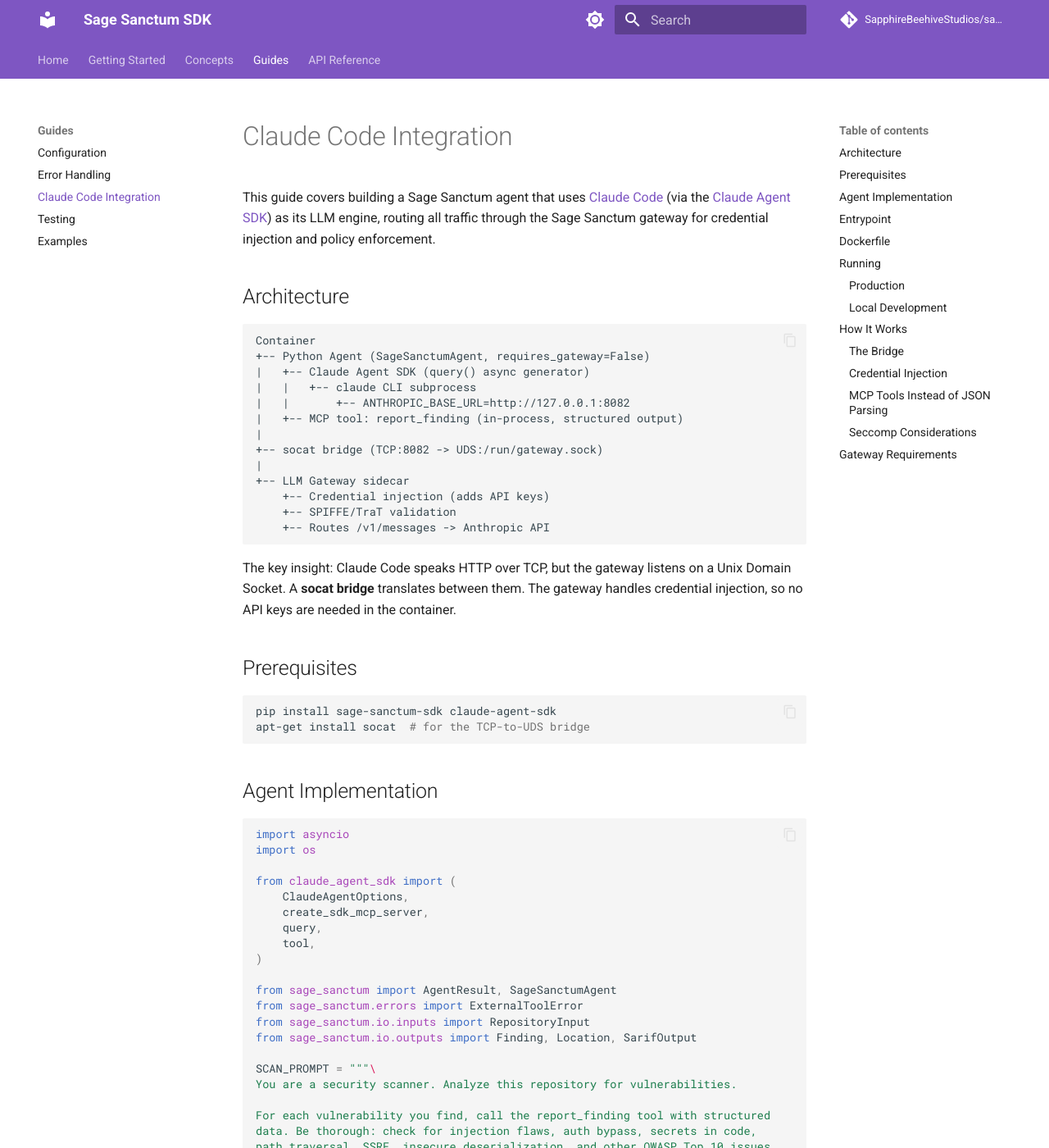
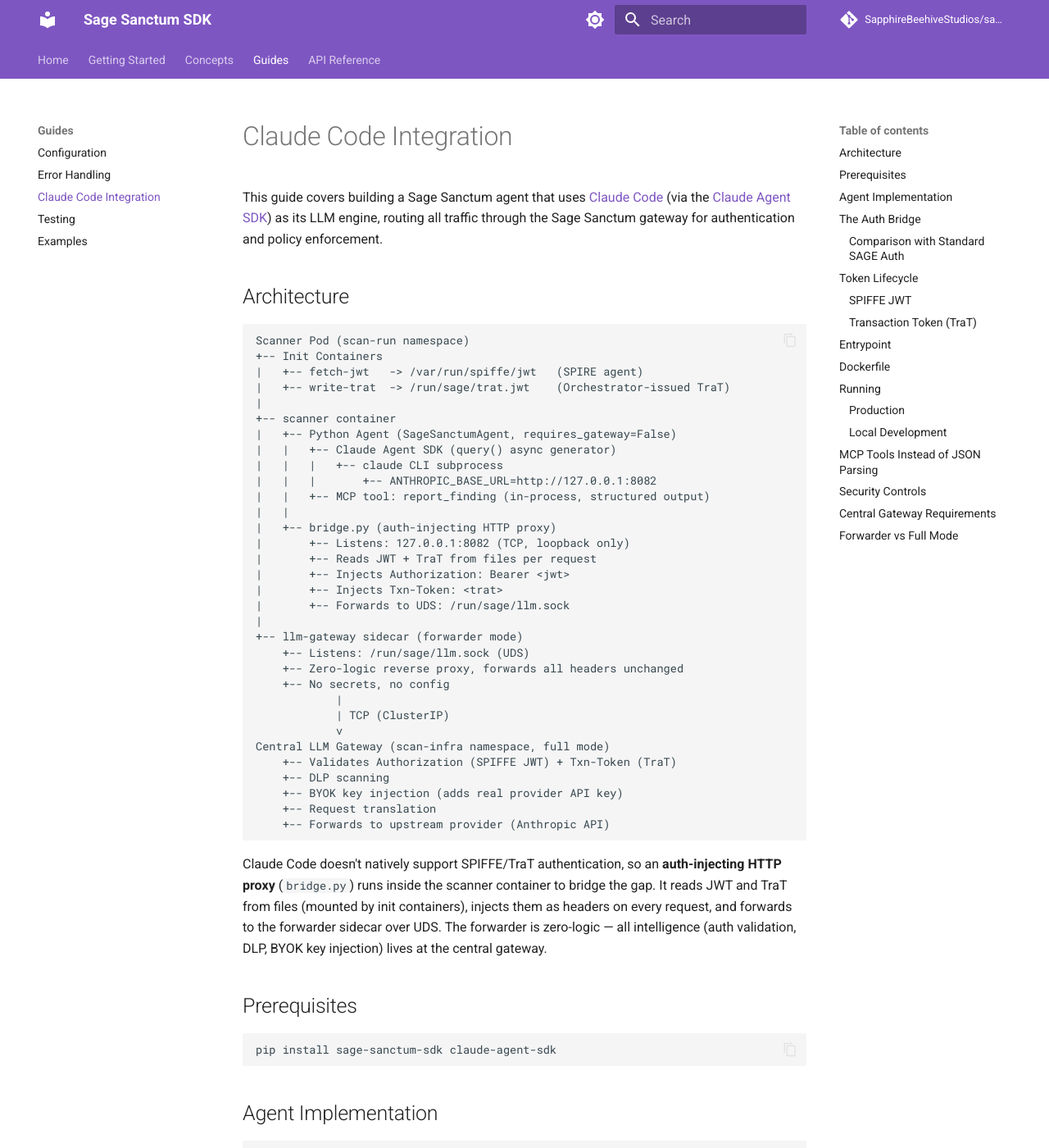
Before and after one commit to SapphireBeehiveStudios/sage-sanctum-sdk, an MkDocs documentation site: the page built from docs/guides/claude-code.md, in a window 1280 px wide and 1400 px high. Shown: the whole window at 82% size. Built offline with MkDocs 1.6.1 and Material for MkDocs 9.7.7, drawn with Linux system fonts in a browser that asks for light colours; comment, search, counter and statistics services are not loaded; some of the changed text lies outside the part shown.

Commit message:
docs: update architecture to reflect bridge.py auth proxy and forwarder sidecar
Replace socat references with bridge.py (auth-injecting HTTP proxy that
reads SPIFFE JWT + TraT per request). Document init containers, forwarder
vs full mode, security controls, and central gateway responsibilities.

Co-Authored-By: Claude Opus 4.6 <noreply@anthropic.com>

````diff
--- a/docs/guides/claude-code.md
+++ b/docs/guides/claude-code.md
@@ -1,32 +1,50 @@
 # Claude Code Integration
 
-This guide covers building a Sage Sanctum agent that uses [Claude Code](https://docs.anthropic.com/en/docs/claude-code) (via the [Claude Agent SDK](https://github.com/anthropics/claude-agent-sdk-python)) as its LLM engine, routing all traffic through the Sage Sanctum gateway for credential injection and policy enforcement.
+This guide covers building a Sage Sanctum agent that uses [Claude Code](https://docs.anthropic.com/en/docs/claude-code) (via the [Claude Agent SDK](https://github.com/anthropics/claude-agent-sdk-python)) as its LLM engine, routing all traffic through the Sage Sanctum gateway for authentication and policy enforcement.
 
 ## Architecture
 
 ```
-Container
-+-- Python Agent (SageSanctumAgent, requires_gateway=False)
-|   +-- Claude Agent SDK (query() async generator)
-|   |   +-- claude CLI subprocess
-|   |       +-- ANTHROPIC_BASE_URL=http://127.0.0.1:8082
-|   +-- MCP tool: report_finding (in-process, structured output)
+Scanner Pod (scan-run namespace)
++-- Init Containers
+|   +-- fetch-jwt   -> /var/run/spiffe/jwt   (SPIRE agent)
+|   +-- write-trat  -> /run/sage/trat.jwt    (Orchestrator-issued TraT)
 |
-+-- socat bridge (TCP:8082 -> UDS:/run/gateway.sock)
++-- scanner container
+|   +-- Python Agent (SageSanctumAgent, requires_gateway=False)
+|   |   +-- Claude Agent SDK (query() async generator)
+|   |   |   +-- claude CLI subprocess
+|   |   |       +-- ANTHROPIC_BASE_URL=http://127.0.0.1:8082
+|   |   +-- MCP tool: report_finding (in-process, structured output)
+|   |
+|   +-- bridge.py (auth-injecting HTTP proxy)
+|       +-- Listens: 127.0.0.1:8082 (TCP, loopback only)
+|       +-- Reads JWT + TraT from files per request
+|       +-- Injects Authorization: Bearer <jwt>
+|       +-- Injects Txn-Token: <trat>
+|       +-- Forwards to UDS: /run/sage/llm.sock
 |
-+-- LLM Gateway sidecar
-    +-- Credential injection (adds API keys)
-    +-- SPIFFE/TraT validation
-    +-- Routes /v1/messages -> Anthropic API
++-- llm-gateway sidecar (forwarder mode)
+    +-- Listens: /run/sage/llm.sock (UDS)
+    +-- Zero-logic reverse proxy, forwards all headers unchanged
+    +-- No secrets, no config
+            |
+            | TCP (ClusterIP)
+            v
+Central LLM Gateway (scan-infra namespace, full mode)
+    +-- Validates Authorization (SPIFFE JWT) + Txn-Token (TraT)
+    +-- DLP scanning
+    +-- BYOK key injection (adds real provider API key)
+    +-- Request translation
+    +-- Forwards to upstream provider (Anthropic API)
 ```
 
-The key insight: Claude Code speaks HTTP over TCP, but the gateway listens on a Unix Domain Socket. A **socat bridge** translates between them. The gateway handles credential injection, so no API keys are needed in the container.
+Claude Code doesn't natively support SPIFFE/TraT authentication, so an **auth-injecting HTTP proxy** (`bridge.py`) runs inside the scanner container to bridge the gap. It reads JWT and TraT from files (mounted by init containers), injects them as headers on every request, and forwards to the forwarder sidecar over UDS. The forwarder is zero-logic — all intelligence (auth validation, DLP, BYOK key injection) lives at the central gateway.
 
 ## Prerequisites
 
 ```bash
 pip install sage-sanctum-sdk claude-agent-sdk
-apt-get install socat  # for the TCP-to-UDS bridge
 ```
 
 ## Agent Implementation
@@ -70,10 +90,6 @@ class ClaudeCodeAgent(SageSanctumAgent[RepositoryInput]):
         return "0.1.0"
 
     async def run(self, agent_input: RepositoryInput) -> AgentResult:
-        gateway_socket = os.environ.get(
-            "LLM_GATEWAY_SOCKET", "/run/llm-gateway.sock"
-        )
-        bridge_port = 8082
         findings: list[Finding] = []
 
         # --- Define MCP tool for structured finding collection ---
@@ -136,55 +152,89 @@ class ClaudeCodeAgent(SageSanctumAgent[RepositoryInput]):
 
         mcp_server = create_sdk_mcp_server([handle_finding])
 
-        # --- Start socat bridge: TCP loopback -> gateway UDS ---
+        # --- Run Claude via Agent SDK ---
+        # bridge.py is started separately (by entrypoint or supervisor)
+        # and listens on 127.0.0.1:BRIDGE_PORT
 
-        bridge = await asyncio.create_subprocess_exec(
-            "socat",
-            f"TCP-LISTEN:{bridge_port},bind=127.0.0.1,fork,reuseaddr",
-            f"UNIX-CONNECT:{gateway_socket}",
+        cost = 0.0
+        async for message in query(
+            prompt=SCAN_PROMPT,
+            options=ClaudeAgentOptions(
+                cwd=str(agent_input.path),
+                max_turns=30,
+                model="claude-sonnet-4-5-20250929",
+                permission_mode="bypassPermissions",
+                mcp_servers={"scanner": mcp_server},
+                env={
+                    "ANTHROPIC_BASE_URL": (
+                        f"http://127.0.0.1:{BRIDGE_PORT}"
+                    ),
+                    "ANTHROPIC_API_KEY": "gateway-injected",
+                },
+            ),
+        ):
+            if message.type == "result":
+                cost = getattr(message, "cost_usd", 0.0)
+
+        return AgentResult(
+            output=SarifOutput(
+                tool_name=self.name,
+                tool_version=self.version,
+                findings=findings,
+            ),
+            exit_code=0,
+            metadata={"cost_usd": cost},
         )
+```
 
-        try:
-            await asyncio.sleep(0.3)
-            if bridge.returncode is not None:
-                raise ExternalToolError("socat bridge failed to start")
+## The Auth Bridge
 
-            # --- Run Claude via Agent SDK ---
+Claude Code sends requests to `http://127.0.0.1:8082` with a placeholder `x-api-key`. The bridge (`bridge.py`) is a Python asyncio TCP server that:
 
-            cost = 0.0
-            async for message in query(
-                prompt=SCAN_PROMPT,
-                options=ClaudeAgentOptions(
-                    cwd=str(agent_input.path),
-                    max_turns=30,
-                    model="claude-sonnet-4-5-20250929",
-                    permission_mode="bypassPermissions",
-                    mcp_servers={"scanner": mcp_server},
-                    env={
-                        "ANTHROPIC_BASE_URL": (
-                            f"http://127.0.0.1:{bridge_port}"
-                        ),
-                        "ANTHROPIC_API_KEY": "gateway-injected",
-                    },
-                ),
-            ):
-                if message.type == "result":
-                    cost = getattr(message, "cost_usd", 0.0)
+1. Listens on `127.0.0.1:8082` (loopback only — seccomp blocks non-loopback AF_INET)
+2. Parses each incoming HTTP request
+3. Strips existing `Authorization:` and `Txn-Token:` headers (defense in depth)
+4. Reads fresh SPIFFE JWT from `/var/run/spiffe/jwt` and TraT from `/run/sage/trat.jwt` (handles token rotation during long scans)
+5. Injects `Authorization: Bearer <jwt>` and `Txn-Token: <trat>` headers
+6. Forwards the modified request to the forwarder sidecar via Unix domain socket at `/run/sage/llm.sock`
+7. Pipes the response back to Claude Code (supports both JSON and streaming SSE)
+8. Returns HTTP 502 if the UDS connection fails
 
-            return AgentResult(
-                output=SarifOutput(
-                    tool_name=self.name,
-                    tool_version=self.version,
-                    findings=findings,
-                ),
-                exit_code=0,
-                metadata={"cost_usd": cost},
-            )
+```
+Claude Code
+  -> http://127.0.0.1:8082 (x-api-key: gateway-injected)
+  -> bridge.py (strips x-api-key, injects JWT + TraT)
+  -> /run/sage/llm.sock (UDS)
+  -> forwarder sidecar (passes all headers unchanged)
+  -> central gateway (validates JWT + TraT, injects BYOK API key)
+  -> api.anthropic.com
+```
 
-        finally:
-            bridge.terminate()
-            await bridge.wait()
+### Comparison with Standard SAGE Auth
+
+| Aspect | SAGE Scanner | Claude Scanner |
+|--------|-------------|----------------|
+| Auth injection | SDK (`GatewayCredentials.auth_headers()`) | `bridge.py` (HTTP proxy) |
+| Token reading | SDK reads files at startup + refresh | Bridge re-reads files per request |
+| LLM endpoint | `OPENAI_BASE_URL` via UDS | `ANTHROPIC_BASE_URL` via TCP to bridge |
+| API format | OpenAI-compatible (translated by gateway) | Native Anthropic (passthrough) |
+| Extra hop | None (SDK -> UDS -> forwarder) | bridge.py (SDK -> TCP -> bridge -> UDS -> forwarder) |
+
+## Token Lifecycle
+
+### SPIFFE JWT
+
+The `fetch-jwt` init container calls the SPIRE agent (mounted via CSI driver) and obtains a JWT for the scanner's per-run identity:
+
 ```
+spiffe://sage-sanctum.local/scanner/{run_id}
+```
+
+Written to `/var/run/spiffe/jwt`. The bridge re-reads this file on every request to handle rotation.
+
+### Transaction Token (TraT)
+
+The orchestrator's TTS (Transaction Token Service) issues a TraT when creating the scanner job. The `write-trat` init container writes it to `/run/sage/trat.jwt` with `umask 077`. The bridge re-reads this file on every request.
 
 ## Entrypoint
 
@@ -202,7 +252,7 @@ if __name__ == "__main__":
 ```dockerfile
 FROM python:3.12-slim
 
-RUN apt-get update && apt-get install -y --no-install-recommends git socat && \
+RUN apt-get update && apt-get install -y --no-install-recommends git && \
     rm -rf /var/lib/apt/lists/*
 
 # PyPI wheel bundles the claude CLI binary
@@ -225,23 +275,24 @@ ENTRYPOINT ["python", "-m", "my_scanner"]
 
 ### Production
 
-The orchestrator sets up the gateway sidecar and mounts the repo:
+The orchestrator creates the scanner pod with init containers, forwarder sidecar, and the repo mounted:
 
 ```bash
 docker run --rm \
-  --security-opt seccomp=sage-sanctum.json \
+  --security-opt seccomp=seccomp-claude-scanner.json \
   -e RUN_ID=scan-42 \
   -e ORG_ID=acme \
   -e REPO_PATH=/repo \
   -e OUTPUT_PATH=/output \
-  -e LLM_GATEWAY_SOCKET=/run/llm-gateway.sock \
   -v /path/to/repo:/repo:ro \
-  -v /var/run/gateway:/run:ro \
   -v /tmp/output:/output \
   my-scanner:latest
 
 # SARIF output at /tmp/output/results.sarif
 ```
+
+!!! note
+    In production, the pod spec includes init containers (`fetch-jwt`, `write-trat`), the forwarder sidecar, and volume mounts for JWT/TraT files and the gateway UDS.
 
 ### Local Development
 
@@ -258,49 +309,41 @@ python -m my_scanner
 ```
 
 !!! note
-    In direct/local mode you don't need socat. Adjust the agent to skip the bridge when `LLM_GATEWAY_SOCKET` is not set.
+    In direct/local mode the bridge is not needed. Adjust the agent to set `ANTHROPIC_BASE_URL` and `ANTHROPIC_API_KEY` directly from environment when `LLM_GATEWAY_SOCKET` is not set.
 
-## How It Works
-
-### The Bridge
-
-Claude Code (Node.js) speaks HTTP over TCP. The Sage Sanctum gateway listens on a Unix Domain Socket. socat bridges them:
-
-```
-Claude Code -> TCP 127.0.0.1:8082 -> socat -> AF_UNIX /run/gateway.sock -> Gateway
-```
-
-### Credential Injection
-
-The gateway sees standard Anthropic API requests:
-
-```
-POST /v1/messages HTTP/1.1
-x-api-key: gateway-injected
-anthropic-version: 2023-06-01
-Content-Type: application/json
-```
-
-It strips the placeholder `x-api-key`, injects the real Anthropic API key, validates the request against SPIFFE/TraT policy, and forwards to `api.anthropic.com`.
-
-### MCP Tools Instead of JSON Parsing
+## MCP Tools Instead of JSON Parsing
 
 Rather than asking Claude to produce a JSON array and parsing free text, the agent defines a `report_finding` MCP tool. Claude calls it with typed arguments for each vulnerability found. This is dramatically more reliable than text parsing.
 
-### Seccomp Considerations
+## Security Controls
 
-The socat bridge binds to `127.0.0.1` (loopback). If the seccomp profile blocks all `AF_INET` including loopback, you need to either:
+| Control | Detail |
+|---------|--------|
+| Seccomp | `seccomp-claude-scanner.json` — allows AF_INET for bridge loopback, AF_UNIX for UDS, blocks AF_INET6 and raw sockets |
+| NetworkPolicy | Scanner pods can only reach the central gateway in `scan-infra` namespace |
+| Read-only rootfs | All containers use `readOnlyRootFilesystem: true` |
+| No privilege escalation | `allowPrivilegeEscalation: false`, all capabilities dropped |
 
-1. **Allow loopback in seccomp** (recommended) and block external egress via Kubernetes NetworkPolicy
-2. **Use a pure UDS path** with a Node.js `--require` loader that patches HTTP to use socketPath (fragile, not recommended)
+## Central Gateway Requirements
 
-## Gateway Requirements
-
-For this pattern the gateway must:
+For this pattern the central gateway must:
 
 | Requirement | Reason |
 |-------------|--------|
+| Validate SPIFFE JWT | Verify scanner identity against SPIRE trust domain |
+| Validate TraT | Verify transaction authorization against orchestrator signing key |
 | Route `/v1/messages` to Anthropic | Claude Code does not send `X-Provider` header |
-| Replace `x-api-key` header | Inject real API key, strip placeholder |
+| BYOK key injection | Inject real provider API key after auth validation |
 | Support SSE streaming | Claude Code streams responses by default |
 | Timeout >= max turn duration | Long-running analysis may take minutes per turn |
+
+## Forwarder vs Full Mode
+
+The sidecar runs in **forwarder mode** — a zero-logic reverse proxy (~100 LOC) that passes all headers unchanged:
+
+- Zero secrets (no API keys)
+- Zero config volumes
+- 64Mi memory request / 128Mi limit
+- No middleware chain
+
+All intelligence (auth validation, DLP, BYOK key injection, request translation) lives at the central LLM gateway in the `scan-infra` namespace running in **full mode**.
````
Also changed, not shown: other parts of docs/guides/claude-code.md (+2 -0 lines), CLAUDE.md (+1 -1 lines), README.md (+5 -4 lines), docs/concepts/architecture.md (+30 -16 lines).
